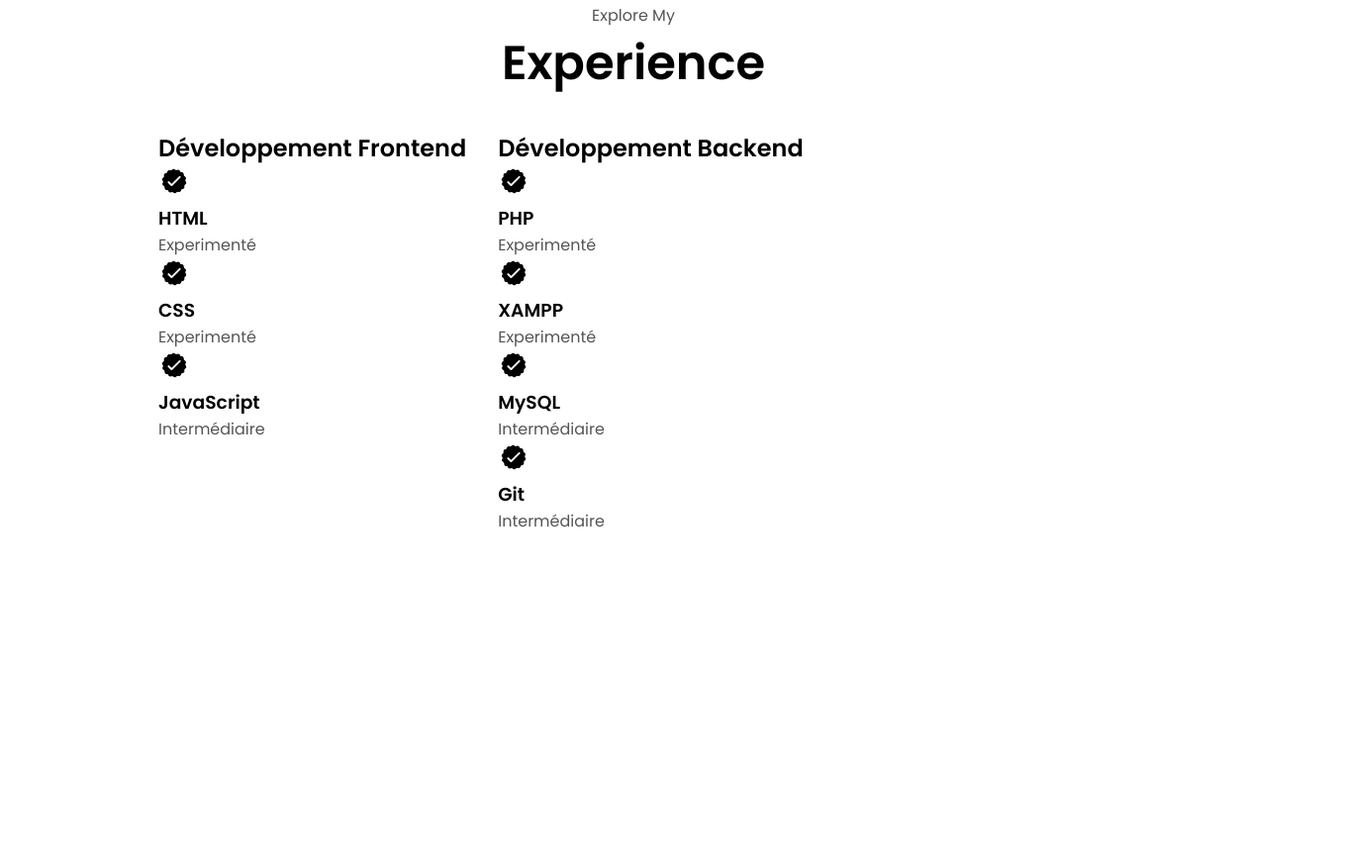
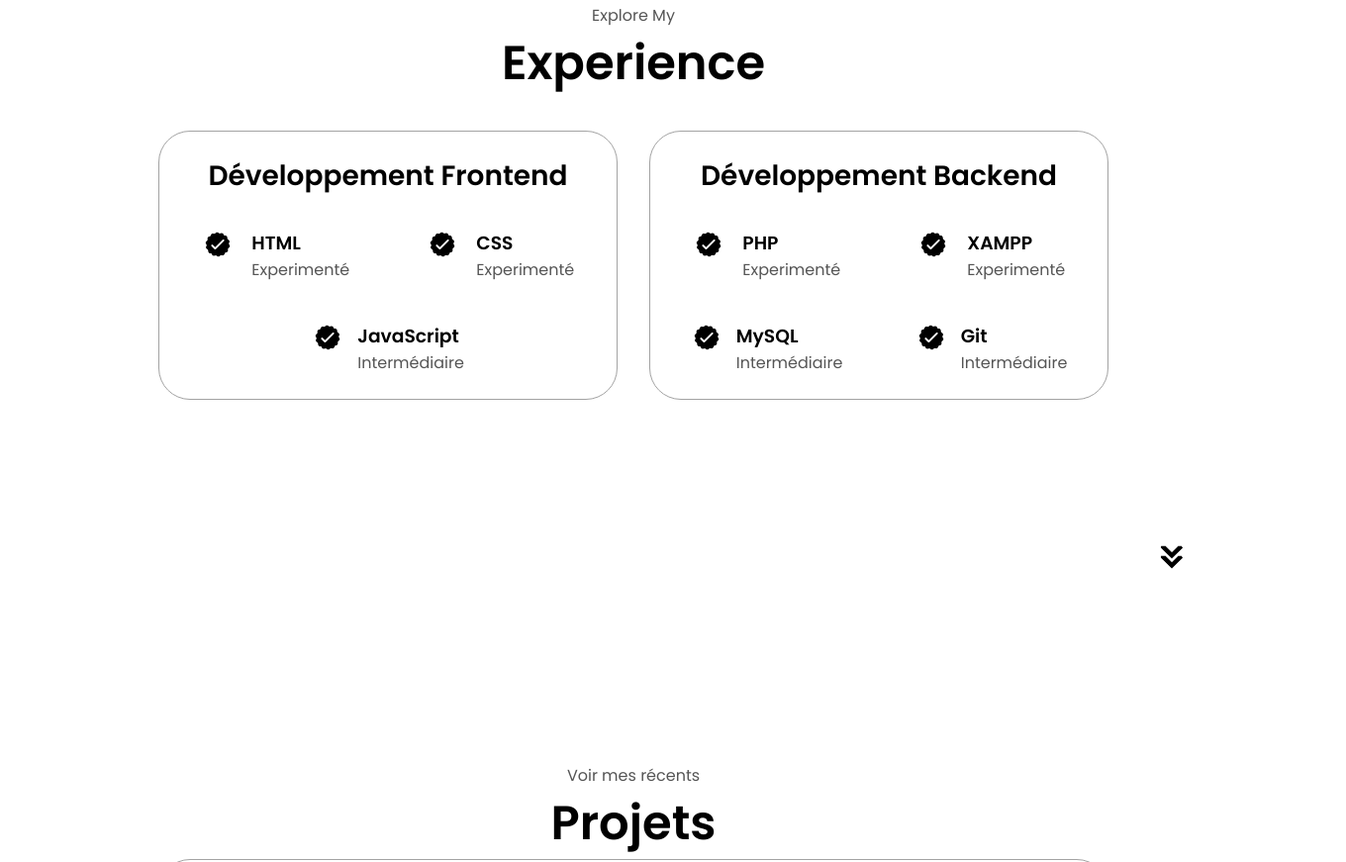
Before and after one commit to fluffy1211/PortfolioGabriel, a plain HTML site: page index.html in a window 1280 px wide. Shown: the part 1573-2444 px from the top of the page at 99% size, 1360 px wide, since content can reach past the window. Before the commit the page ends 2312 px from the top, so only its background shows below. Drawn offline with Linux system fonts and the light colour scheme.

Commit message:
more steps

```diff
--- a/index.html
+++ b/index.html
@@ -130,7 +130,24 @@
                 </div>
             </div>
         </div>
-        <img src="./assets/arrow.png" alt="Arrow" class="icon arrow" onclick="location.href='./#experience'"/>
+        <img src="./assets/arrow.png" alt="Arrow" class="icon arrow" onclick="location.href='./#projects'"/>
+    </section>
+    <section id="projects">
+        <p class="section__text__p1">Voir mes récents</p>
+        <h1 class="title">Projets</h1>
+        <div class="experience-details-container">
+            <div class="details-containers color-container">
+                <div class="article-container">
+                    <img src="./assets/project-1.png" alt="Project" class="projetct-img">
+                </div>
+                <h2 class="experience-sub-title project-title" >Librairie</h2>
+                <div class="btn-container">
+                    <button class="btn btn-color-2 project-btn" onclick="location.href='https://github.com/fluffy1211/Library'">
+                        Voir Projet
+                    </button>
+                </div>
+            </div>
+        </div>
     </section>
 </body>
 </html>
--- a/style.css
+++ b/style.css
@@ -203,7 +203,17 @@ margin-bottom: 1rem;
 .arrow {
     position: absolute;
     right: -5rem;
-    bottom: 2.5rem;
+    bottom: 10rem;
+}
+
+.details-containers {
+    padding: 1.5rem;
+    flex: 1;
+    background: white;
+    border-radius: 2rem;
+    border: rgb(53, 53, 53) 0.1rem solid;
+    border-color: rgb(163,163,163);
+    text-align: center;
 }
 
 .text-container {
@@ -212,3 +222,44 @@ margin-bottom: 1rem;
     border-radius: 1rem;
     border-color: (163,163,163);
 }
+
+/* EXPERIENCE SECTION */
+
+#experience {
+    position: relative;
+}
+
+.experience-sub-title {
+    color: rbg(85,85,85);
+    font-weight: 600;
+    font-size: 1.75rem;
+    margin-bottom: 2rem;
+}
+
+.experience-details-container {
+    display: flex;
+    justify-content:center;
+    flex-direction: column;
+}
+
+.article-container {
+    display: flex;
+    text-align: initial;
+    flex-wrap: wrap;
+    flex-direction: row;
+    gap: 2.5rem;
+    justify-content: space-around;
+}
+
+article {
+    display: flex;
+    width: 10rem;
+    justify-content: space-around;
+    gap: 0.5rem;
+}
+
+article .icon {
+    cursor: default;
+}
+
+/* PROJECTS SECTION */
```
